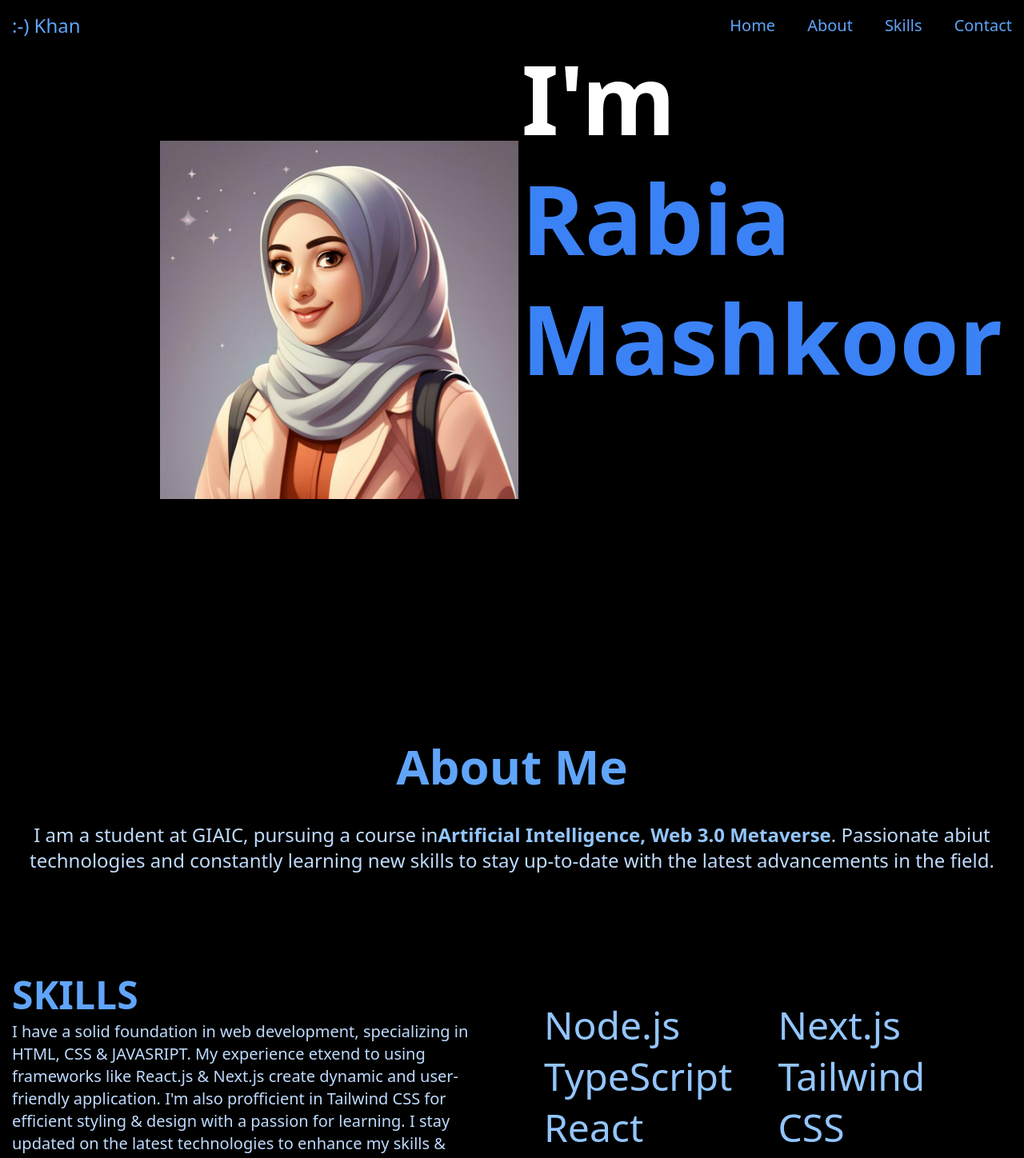
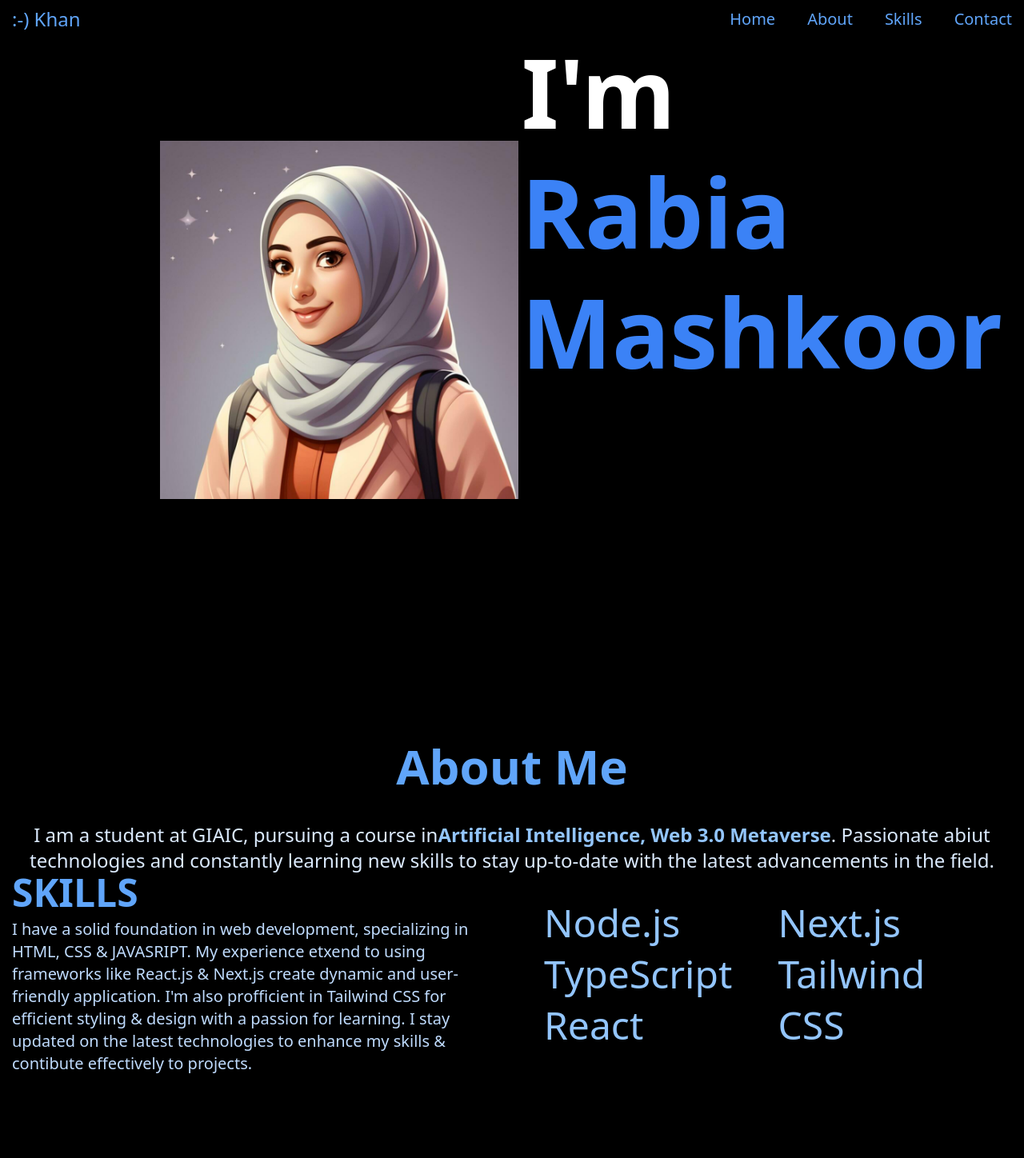
Before and after one commit to Rabia0125/rabia-project-5, a Next.js app: page / in a window 1280 px wide. Shown: the top 1448 px of the page at 80% size. Built offline with nearby package versions, Linux system fonts and the light colour scheme.

Commit message:
This is my first Next.js portfolio website

```diff
--- a/src/app/about/page.tsx
+++ b/src/app/about/page.tsx
@@ -7,7 +7,7 @@ const About = () => {
         <div className='flex lg:grid-cols-2 gap-20 justify-center items-center'>
             <div>
                 <h1 className='text-6xl font-bold text-center text-blue-400 mb-10'>About Me</h1>
-                <p className='text-2xl text-blue-200 text-center'>
+                <p className='text-2xl text-blue-100 text-center'>
                   I am a student at GIAIC, pursuing a course in
                   <b className='text-blue-300'>Artificial Intelligence, Web 3.0 Metaverse</b>.
                   Passionate abiut technologies and constantly learning new skills to stay up-to-date with
--- a/src/app/contact/page.tsx
+++ b/src/app/contact/page.tsx
@@ -14,7 +14,7 @@ const Contact = () => {
         <TfiEmail size={30}/> rabiamashkoor758@gmail.com
         </div>
         <div className='flex gap-3 text-blue-300 items-center'>
-        <BsFillTelephoneFill size={30}/>(021) 000-0000
+        <BsFillTelephoneFill size={30}/>(021)-111-2222
         </div>
         <div className='space-y-8'>
           <div className='flex flex-col gap-1'>
--- a/src/app/home/page.tsx
+++ b/src/app/home/page.tsx
@@ -1,6 +1,5 @@
 import React from 'react'
 import Navbar from '../navbar/page'
-import About from '../about/page'
 
 const Home = () => {
   return (
--- a/src/app/navbar/page.tsx
+++ b/src/app/navbar/page.tsx
@@ -3,7 +3,7 @@ import { FiMenu } from "react-icons/fi";
 
 const Navbar = () => {
   return (
-    <div className='container pt-4'>
+    <div className='container pt-2'>
         <div className='flex justify-between items-center'>
             <div className='text-2xl text-blue-400 font-medium'>:-) Khan</div>
             <FiMenu className='md:hidden' size={30} />
--- a/src/app/skills/page.tsx
+++ b/src/app/skills/page.tsx
@@ -2,7 +2,7 @@ import React from 'react'
 
 const Skills = () => {
   return (
-    <div id='skills' className='container pt-32'>
+    <div id='skills' className='container pt-30'>
         <div className='grid md:grid-cols-2 gap-20 items-center'>
             <div>
                 <h2 className='text-4xl text-blue-400 md:text-5xl font-bold'>SKILLS</h2>
```
